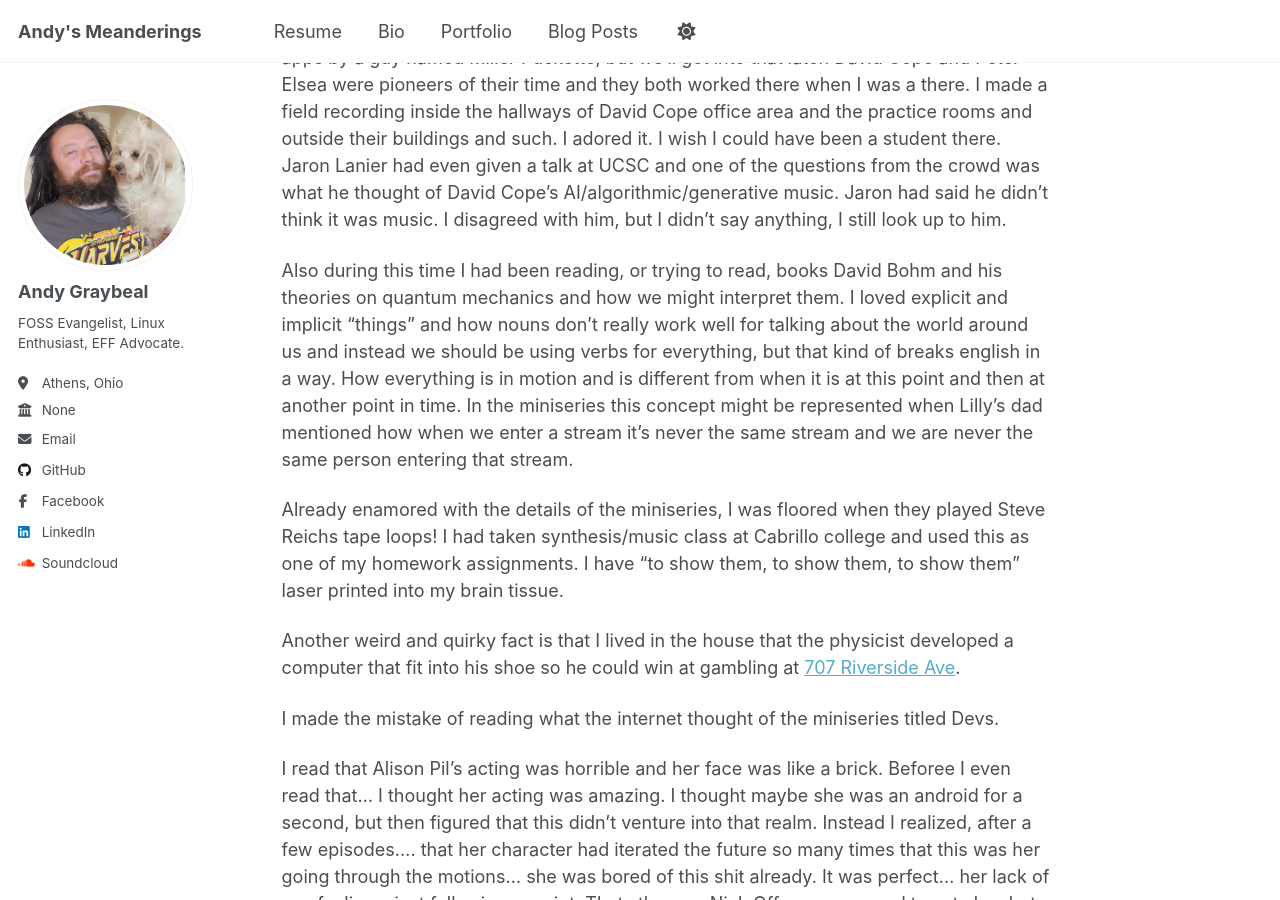
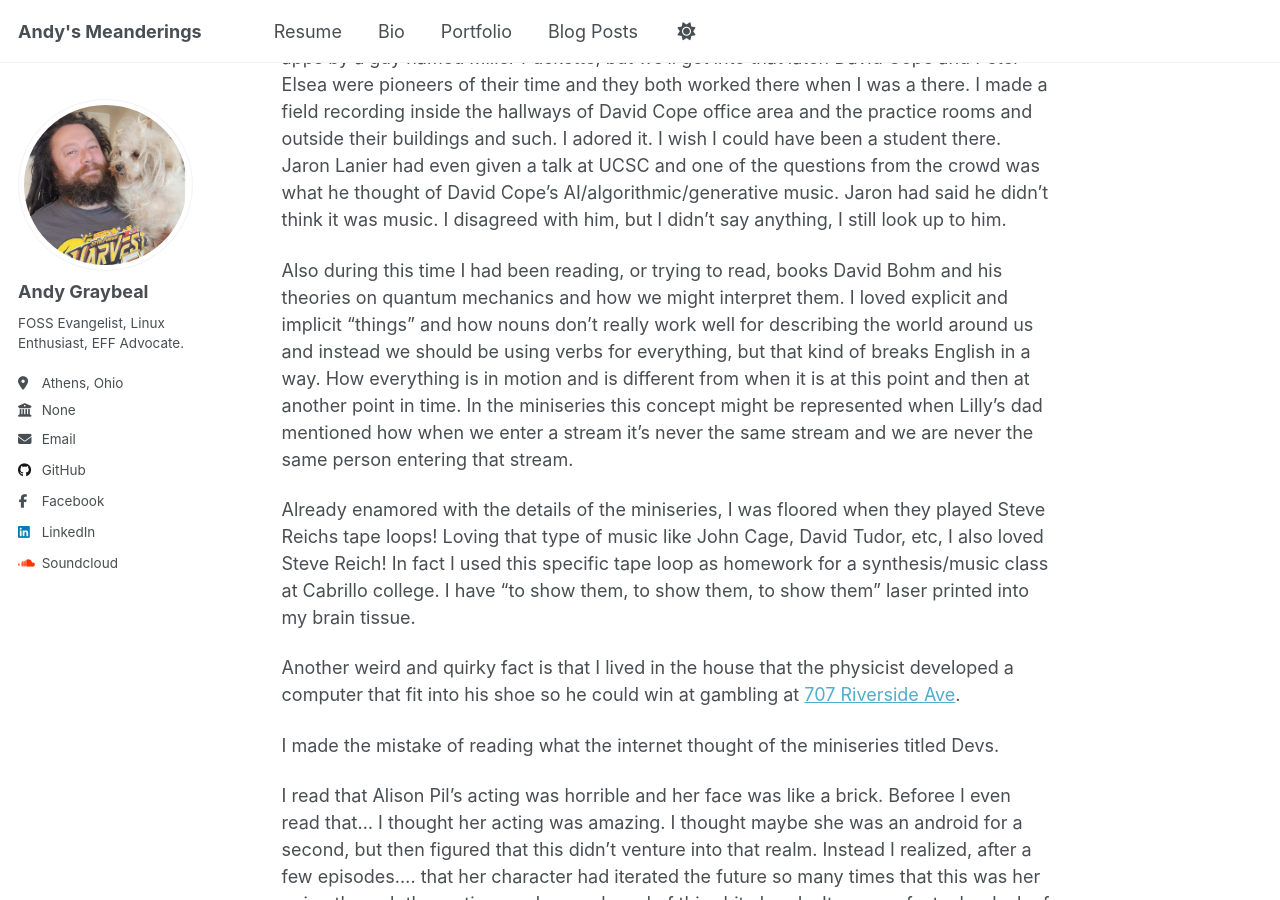
Before and after one commit to andy-graybeal/andy-graybeal.github.io, a Jekyll site: the page built from _posts/2026-07-18-blog-post-1.md, in a window 1280 px wide and 900 px high, scrolled down 931 px. Built offline with Jekyll 4.4.1, drawn with Linux system fonts in a browser that asks for light colours; a script that is not in the unit is left out.

Commit message:
Revise blog post for clarity and grammar
Corrected typos and improved clarity in the blog post about UCSC and related experiences. Enhanced descriptions of thoughts on quantum mechanics and music.

```diff
--- a/_posts/2026-07-18-blog-post-1.md
+++ b/_posts/2026-07-18-blog-post-1.md
@@ -22,11 +22,12 @@ During the time in and around the offices, and the segway between scenes.. was r
 
 I loved to make field recordings with my stereo microphone and DAT recorder at the time.  Professor David Cope worked there, he was the ground breaking in AI / algorithmic musician.  As well as Professor Peter Elsea, a Max/MSP guy. I love Max and PureData, both apps by a guy named Miller Puckette, but we'll get into that later.  David Cope and Peter Elsea were pioneers of their time and they both worked there when I was a there.  I made a field recording inside the hallways of David Cope office area and the practice rooms and outside their buildings and such. I adored it.  I wish I could have been a student there.  Jaron Lanier had even given a talk at UCSC and one of the questions from the crowd was what he thought of David Cope's AI/algorithmic/generative music.  Jaron had said he didn't think it was music.  I disagreed with him, but I didn't say anything, I still look up to him.
 
-Also during this time I had been reading, or trying to read, books David Bohm and his theories on quantum mechanics and how we might interpret them. I loved explicit and implicit "things" and how nouns don't really work well for talking about the world around us and instead we should be using verbs for everything, but that kind of breaks english in a way.  How everything is in motion and is different from when it is at this point and then at another point in time.  In the miniseries this concept might be represented when Lilly's dad mentioned how when we enter a stream it's never the same stream and we are never the same person entering that stream.
+Also during this time I had been reading, or trying to read, books David Bohm and his theories on quantum mechanics and how we might interpret them. I loved explicit and implicit "things" and how nouns don't really work well for describing the world around us and instead we should be using verbs for everything, but that kind of breaks English in a way.  How everything is in motion and is different from when it is at this point and then at another point in time.  In the miniseries this concept might be represented when Lilly's dad mentioned how when we enter a stream it's never the same stream and we are never the same person entering that stream.
 
-Already enamored with the details of the miniseries, I was floored when they played Steve Reichs tape loops!  I had taken synthesis/music class at Cabrillo college and used this as one of my homework assignments.  I have "to show them, to show them, to show them" laser printed into my brain tissue.
+Already enamored with the details of the miniseries, I was floored when they played Steve Reichs tape loops! Loving that type of music like John Cage, David Tudor, etc, I also loved Steve Reich! In fact I used this specific tape loop as homework for a synthesis/music class at Cabrillo college.  I have "to show them, to show them, to show them" laser printed into my brain tissue.
 
 Another weird and quirky fact is that I lived in the house that the physicist developed a computer that fit into his shoe so he could win at gambling at [707 Riverside Ave](https://historyrighthere.blogspot.com/2017/01/the-first-geek-house-in-santa-cruz.html).
+
 
 
 
```
